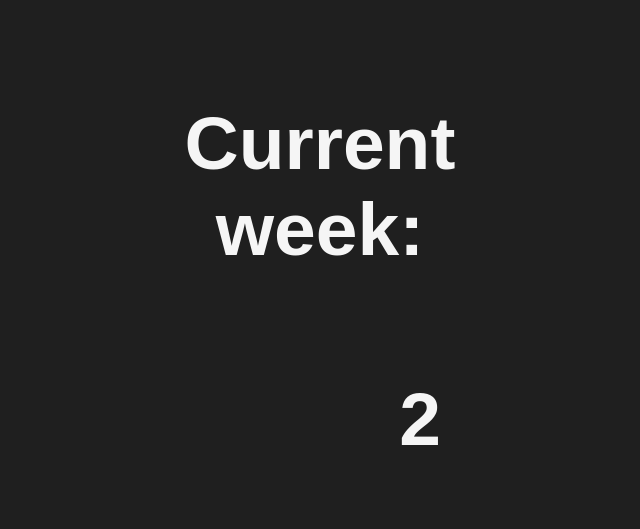
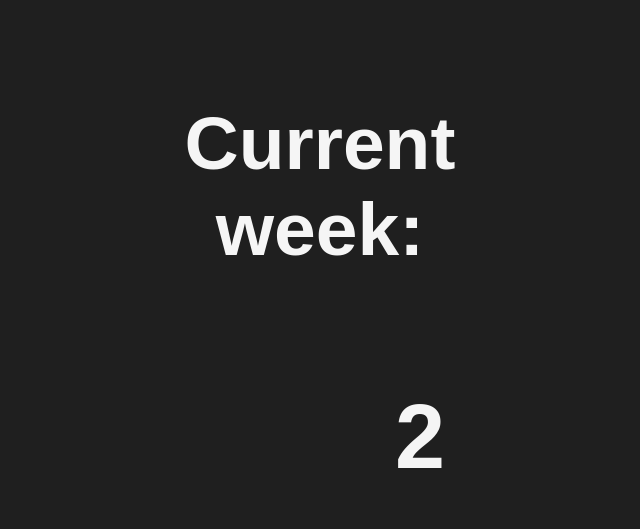
Before and after one commit to Harren06/harren06.github.io, a plain HTML site: page week.html in a window 1280 px wide. Shown: the whole page, without its empty margins (220-860 px from the left). Drawn offline with Linux system fonts and the light colour scheme.

Commit message:
Update week.html

```diff
--- a/week.html
+++ b/week.html
@@ -31,6 +31,9 @@
                 margin-top: -100px;
                 margin-left: -300px;
             }
+            .center h1{
+                font-size: 90px;
+            }
             h1 {
                 position: absolute;
                 color: whitesmoke;
```
